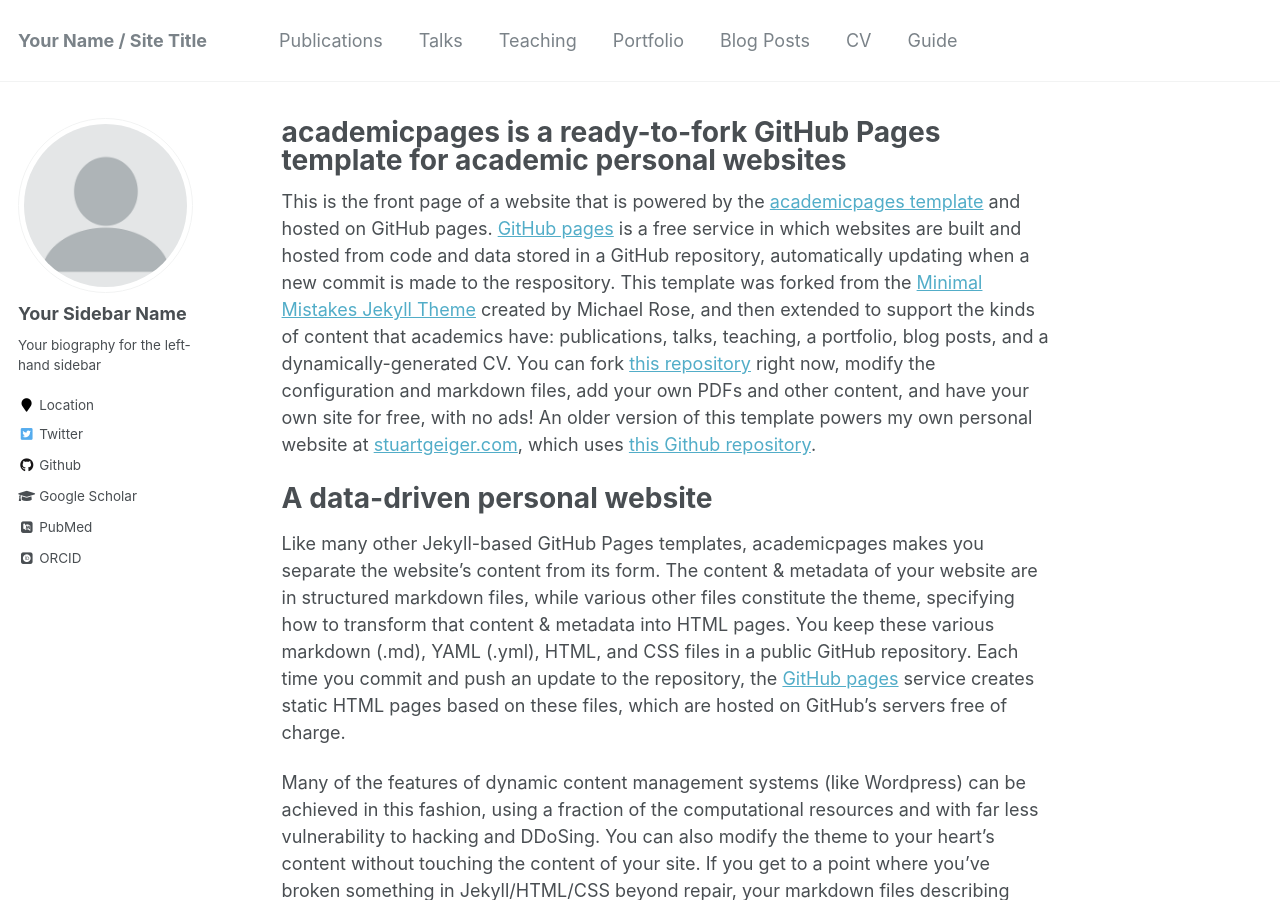
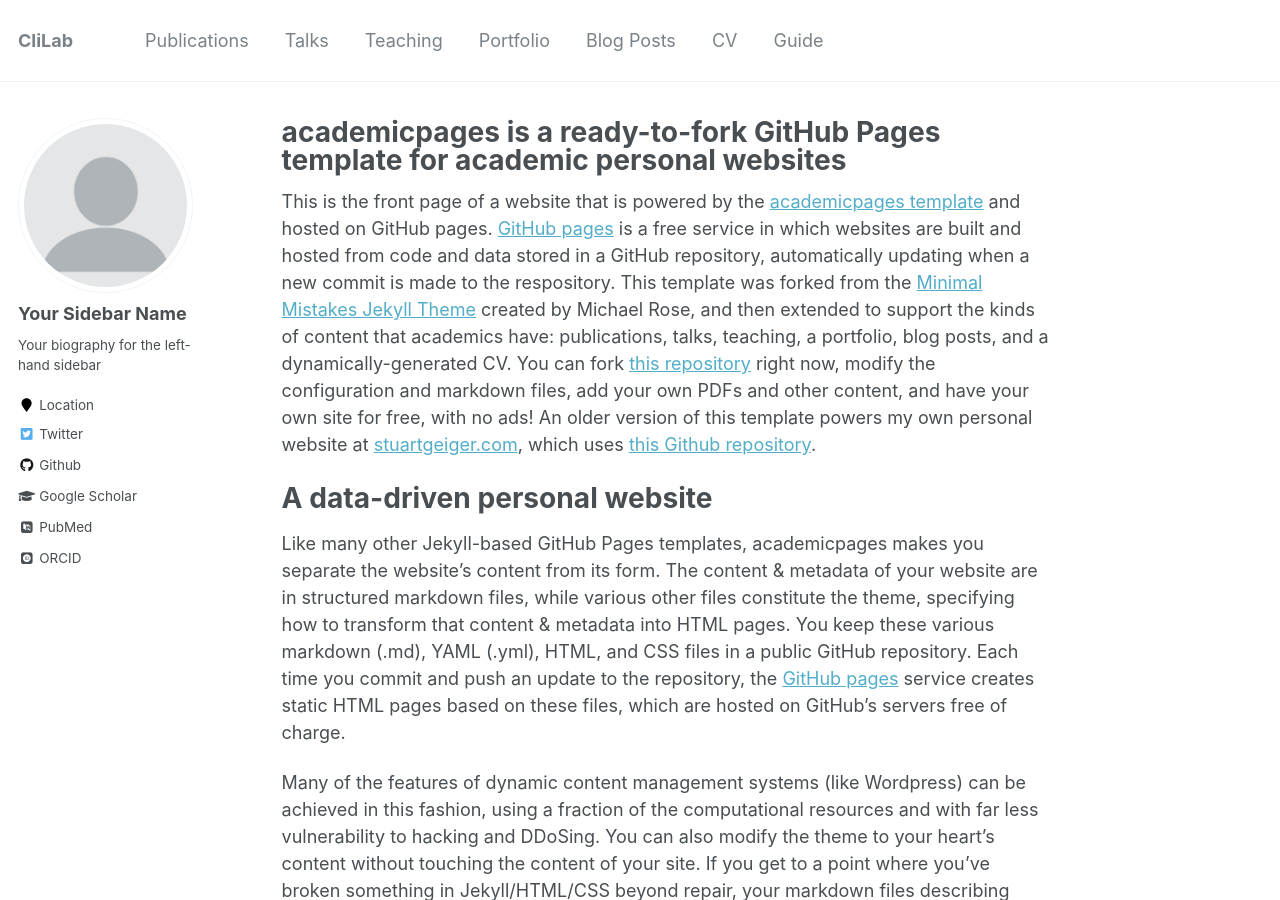
Before and after one commit to clilab/clilab.github.io, a Jekyll site: the page built from _pages/about.md, in a window 1280 px wide and 900 px high. Built offline with Jekyll 4.4.1, drawn with Linux system fonts in a browser that asks for light colours; some web fonts are replaced.

Commit message:
Changed title

```diff
--- a/_config.yml
+++ b/_config.yml
@@ -7,7 +7,7 @@
 
 # Site Settings
 locale                   : "en-US"
-title                    : "Your Name / Site Title"
+title                    : "CliLab"
 title_separator          : "-"
 name                     : &name "Your Name"
 description              : &description "personal description"
```
